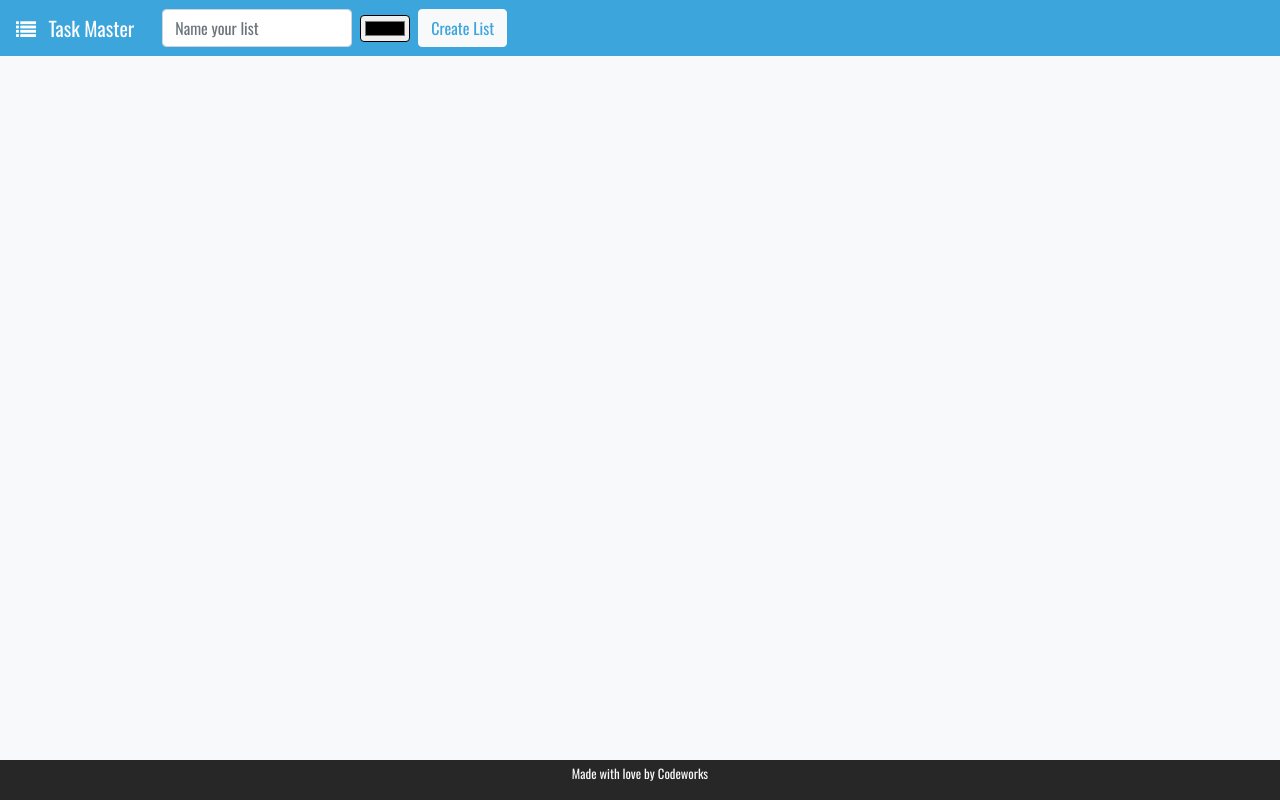
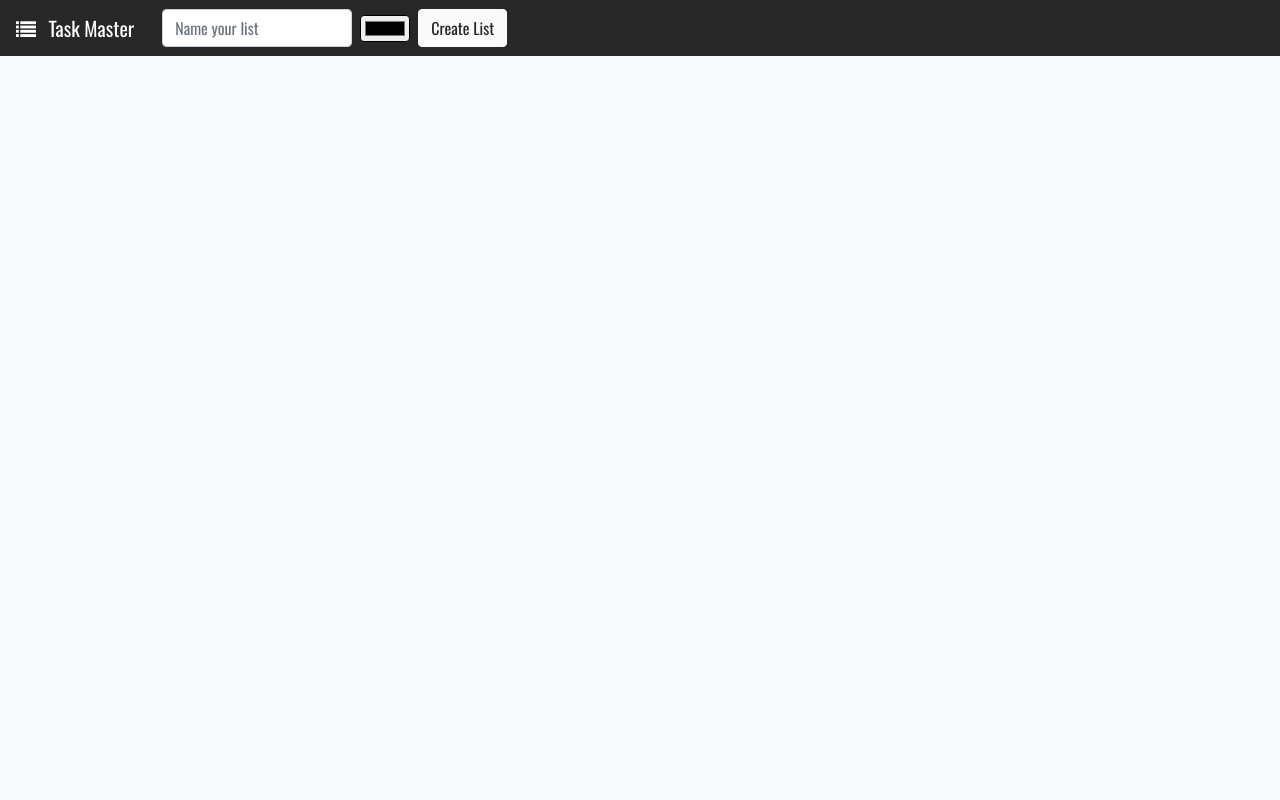
Before and after one commit to dallenpyrah/taskmaster, a website with bundled scripts: page index.html in a window 1280 px wide. Built offline with nearby package versions, Linux system fonts and the light colour scheme; a web font is replaced by a local one.

Commit message:
Cleaned up design

```diff
--- a/assets/scss/_variables.scss
+++ b/assets/scss/_variables.scss
@@ -1,6 +1,6 @@
 $body-bg: #f2f2f2;
 
-$primary: #3BA5DC;
+$primary: #7a5cff;
 $secondary: #FF3697;
 $danger: #EB5757;
 $success: #27AE60;
--- a/index.html
+++ b/index.html
@@ -16,7 +16,7 @@
 
 <body class="bg-light font">
     <header>
-        <nav class="navbar navbar-dark navbar-expand bg-primary text-light">
+        <nav class="navbar navbar-dark navbar-expand bg-dark text-light">
             <a class="navbar-brand" href="#">
                 <i class="fa fa-list" aria-hidden="true"></i>
                 <span class="ml-2 mr-1">Task Master</span>
@@ -25,7 +25,7 @@
                     <div class="form-group">
                         <input type="text" name="listTitle" id="listTitle" class="form-control ml-2" minLength="3" maxLength="15" placeholder="Name your list" aria-describedby="helpId" required>
                         <input class="rounded ml-2"  type="color" id="color" name="color" value="#000000">
-                        <button class="btn btn-light ml-2 text-primary" type="submit">Create List</button>
+                        <button class="btn btn-light ml-2 text-dark" type="submit">Create List</button>
                     </div>
                 </form>
         </nav>
@@ -40,11 +40,6 @@
     </div>
     </main>
     <footer class="container-fluid bg-dark text-light">
-        <div class="row text-center">
-            <div class="col">
-                <p><small>Made with love by Codeworks</small></p>
-            </div>
-        </div>
     </footer>
 
     <script src="app/main.js" type="module"></script>
```
Also changed, not shown: assets/style/main.css.
